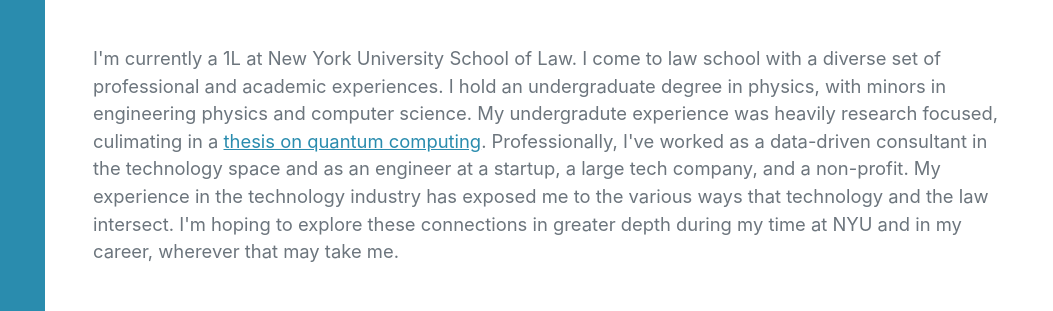
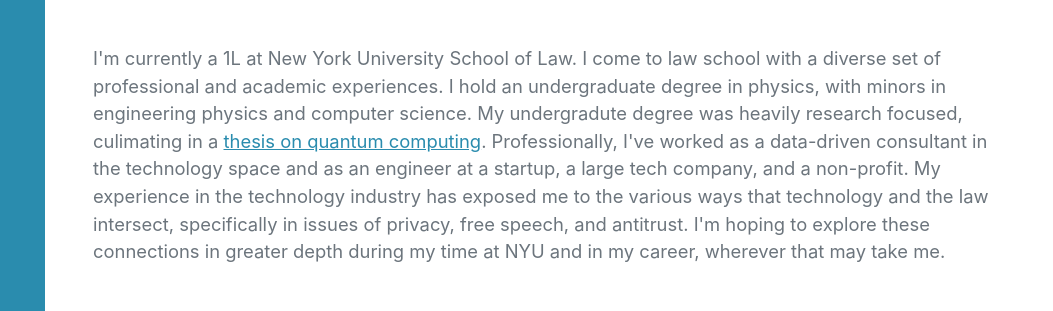
Before and after one commit to trivea/website, a plain HTML site: page index.html in a window 1280 px wide. Shown: the part 259-570 px from the top of the page, 227-1280 px from the left. Drawn offline with nearby package versions, Linux system fonts and the light colour scheme; a web font is replaced by a local one.

Commit message:
intro mod

```diff
--- a/index.html
+++ b/index.html
@@ -51,7 +51,7 @@
                     <div class="subheading mb-5">
                         <a href="mailto:adityahtrivedi@gmail.com">adityahtrivedi@gmail.com</a>
                     </div>
-                    <p class="lead mb-5"> I'm currently a 1L at New York University School of Law. I come to law school with a diverse set of professional and academic experiences. I hold an undergraduate degree in physics, with minors in engineering physics and computer science. My undergradute experience was heavily research focused, culimating in a <a href="https://dataspace.princeton.edu/handle/88435/dsp010z708z89z">thesis on quantum computing</a>. Professionally, I've worked as a data-driven consultant in the technology space and as an engineer at a startup, a large tech company, and a non-profit. My experience in the technology industry has exposed me to the various ways that technology and the law intersect. I'm hoping to explore these connections in greater depth during my time at NYU and in my career, wherever that may take me.
+                    <p class="lead mb-5"> I'm currently a 1L at New York University School of Law. I come to law school with a diverse set of professional and academic experiences. I hold an undergraduate degree in physics, with minors in engineering physics and computer science. My undergradute degree was heavily research focused, culimating in a <a href="https://dataspace.princeton.edu/handle/88435/dsp010z708z89z">thesis on quantum computing</a>. Professionally, I've worked as a data-driven consultant in the technology space and as an engineer at a startup, a large tech company, and a non-profit. My experience in the technology industry has exposed me to the various ways that technology and the law intersect, specifically in issues of privacy, free speech, and antitrust. I'm hoping to explore these connections in greater depth during my time at NYU and in my career, wherever that may take me.
                     </p>
                     <p class="lead mb-5">
                     In my spare time, I'm offering 30 minute marketing consultations for a discounted rate of $50. Sign up <a href="https://calendly.com/adityahtrivedi">here</a>
```
